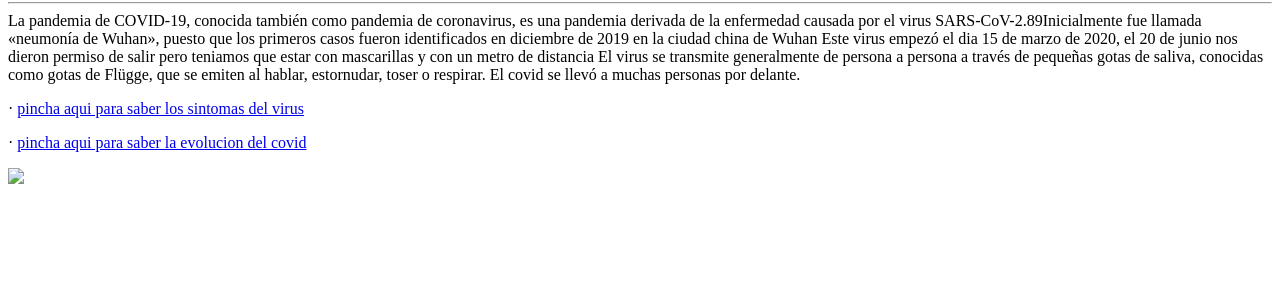
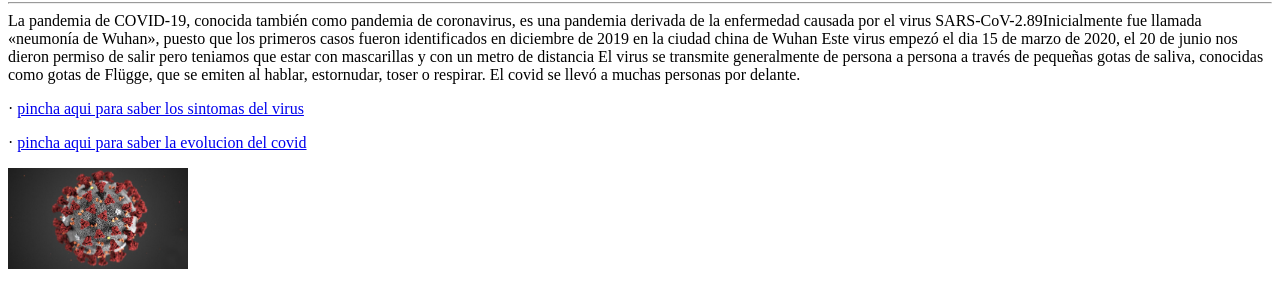
Before and after one commit to danielamg3C/danielamg3C.github.io, a plain HTML site: page index.html in a window 1280 px wide. Shown: the part 104-412 px from the top of the page. Drawn offline with Linux system fonts and the light colour scheme.

Commit message:
Update index.html

```diff
--- a/index.html
+++ b/index.html
@@ -14,6 +14,6 @@
   El covid se llevó a muchas personas por delante.
    <p>· <a href="pagina1.html">pincha aqui para saber los sintomas del virus</a></p>
    <p>· <a href="pagina2.html">pincha aqui para saber la evolucion del covid</a></p>
-    <img src="imágenes/historiacovid.jpg" width="180 height="200"
+    <img src="historiacovid.jpg" width="180 height="200"
  </body>
 </html>
```
